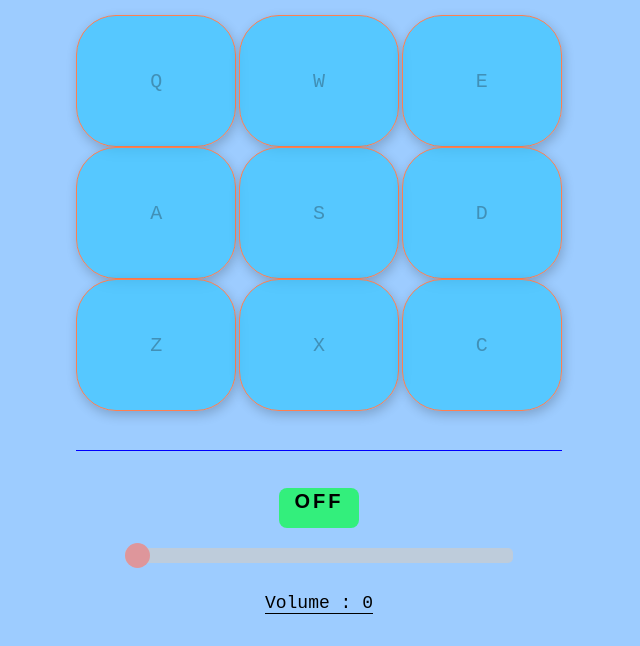
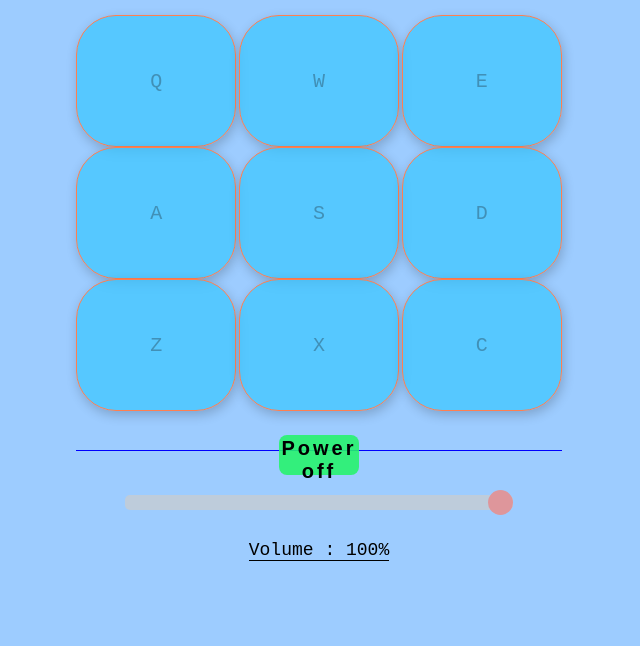
Before and after one commit to MayurgitHub14/React-Drum-Machine---FE-Placement-Contest---finjci3go3ac, a React app: page / in a window 1280 px wide. Shown: the top 646 px of the page, without its empty margins (321-961 px from the left). Built offline with nearby package versions, Linux system fonts and the light colour scheme.

Commit message:
Update App.js

```diff
--- a/src/components/App.js
+++ b/src/components/App.js
@@ -1,169 +1,82 @@
-import React, { useState } from "react";
-
-import "../styles/App.css";
-
+import React, {useState} from "react";
+import "../styles/App.css"
 import Pads from "./Pads";
 
+
 export const bank1 = {
-
-  Q: {
-
-    name: "Heater 1",
-
-    source: "https://s3.amazonaws.com/freecodecamp/drums/Heater-1.mp3"
-
+  'Q': {
+    name: 'Heater 1',
+    source: 'https://s3.amazonaws.com/freecodecamp/drums/Heater-1.mp3'
   },
-
-  W: {
-
-    name: "Heater 2",
-
-    source: "https://s3.amazonaws.com/freecodecamp/drums/Heater-2.mp3"
-
+  'W': {
+    name: 'Heater 2',
+    source: 'https://s3.amazonaws.com/freecodecamp/drums/Heater-2.mp3'
   },
-
-  E: {
-
-    name: "Heater 4",
-
-    source: "https://s3.amazonaws.com/freecodecamp/drums/Heater-4_1.mp3"
-
+  'E': {
+    name: 'Heater 4',
+    source: 'https://s3.amazonaws.com/freecodecamp/drums/Heater-4_1.mp3'
   },
-
-  A: {
-
-    name: "Heater 3",
-
-    source: "https://s3.amazonaws.com/freecodecamp/drums/Heater-3.mp3"
-
+  'A': {
+    name: 'Heater 3',
+    source: 'https://s3.amazonaws.com/freecodecamp/drums/Heater-3.mp3'
   },
-
-  S: {
-
-    name: "Clap",
-
-    source: "https://s3.amazonaws.com/freecodecamp/drums/Heater-6.mp3"
-
+  'S': {
+    name: 'Clap',
+    source: 'https://s3.amazonaws.com/freecodecamp/drums/Heater-6.mp3'
   },
-
-  D: {
-
-    name: "Open Hi-Hat",
-
-    source: "https://s3.amazonaws.com/freecodecamp/drums/Dsc_Oh.mp3"
-
+  'D': {
+    name: 'Open Hi-Hat',
+    source: 'https://s3.amazonaws.com/freecodecamp/drums/Dsc_Oh.mp3'
   },
-
-  Z: {
-
-    name: "Kick n Hat",
-
-    source: "https://s3.amazonaws.com/freecodecamp/drums/Kick_n_Hat.mp3"
-
+  'Z': {
+    name: 'Kick n Hat',
+    source: 'https://s3.amazonaws.com/freecodecamp/drums/Kick_n_Hat.mp3'
   },
-
-  X: {
-
-    name: "Kick",
-
-    source: "https://s3.amazonaws.com/freecodecamp/drums/RP4_KICK_1.mp3"
-
+  'X': {
+    name: 'Kick',
+    source: 'https://s3.amazonaws.com/freecodecamp/drums/RP4_KICK_1.mp3'
   },
-
-  C: {
-
-    name: "Closed Hi-Hat",
-
-    source: "https://s3.amazonaws.com/freecodecamp/drums/Cev_H2.mp3"
-
+  'C': {
+    name: 'Closed Hi-Hat',
+    source: 'https://s3.amazonaws.com/freecodecamp/drums/Cev_H2.mp3'
+  }
 }
 
+
+function ControlScreen({power, togglePower, volume, setVolume}) {
+  const handle = () => {
+  togglePower(!power);
+    setVolume(1);
   };
 
-function ControlScreen({ volume, volumeHandler, on, onHandler }) {
-
   return (
-
-    <div id="control-screen">
-
-      <label id="label-power">
-
-        <input type="checkbox" id="power" onClick={() => onHandler()} />
-
-        <span className="checkmark">{on ? "ON" : "OFF"}</span>
-
+    <div id='control-screen'>
+      <label id='label-power'>
+        <input type='checkbox' id='power' checked={power} onChange={handle} />
+        <span className='checkmark'>{power ? "Power ON" : "Power off"}</span>
       </label>
-
-      <label id="label-volume">
-
-        <input
-
-          type="range"
-
-          id="volume"
-
-          value={volume}
-
-          onChange={(e) => volumeHandler(e.target.value)}
-
-        />
-
-        <span id="volume-display">Volume : {volume} </span>
-
+      <label id='label-volume'>
+        <input type='range'  id='volume' min="0" max="1" step="0.01" value={volume} onClick={handle} disabled={!power} />
+        <span id='volume-display'>Volume : {Math.round(volume *100 )}%</span>
       </label>
-
     </div>
-
-  );
-
+  )
 }
 
 function App() {
+  const [power, setPower] = useState(false);
+  const [volume, setVolume] = useState(1);
 
-  const [volume, setVolume] = useState(0);
+  const togglePower =(value) => {
+    setPower(value)
+  }
+  return (
+    <div id='drum-machine'>
 
-  const [on, setOn] = useState(false);
-
-  const volumeHandler = (val) => {
-
-    setVolume(val);
-
-  };
-
-  const onHandler = () => {
-
-    setOn(!on);
-
-  };
-
-  return (
-
-    <div id="drum-machine">
-
-      <Pads power={on} />
-
-      <br />
-
-      <br />
-
-      <br />
-
-      <ControlScreen
-
-        volume={volume}
-
-        volumeHandler={volumeHandler}
-
-        on={on}
-
-        onHandler={onHandler}
-
-      />
-
+      <Pads power={power} volume={volume}/>
+      <ControlScreen power={power} togglePower={togglePower} volume={volume} setVolume={setVolume} />
     </div>
-
   );
-
 }
 
 export default App;
```
Lines whose indentation alone changed are shown as unchanged.
